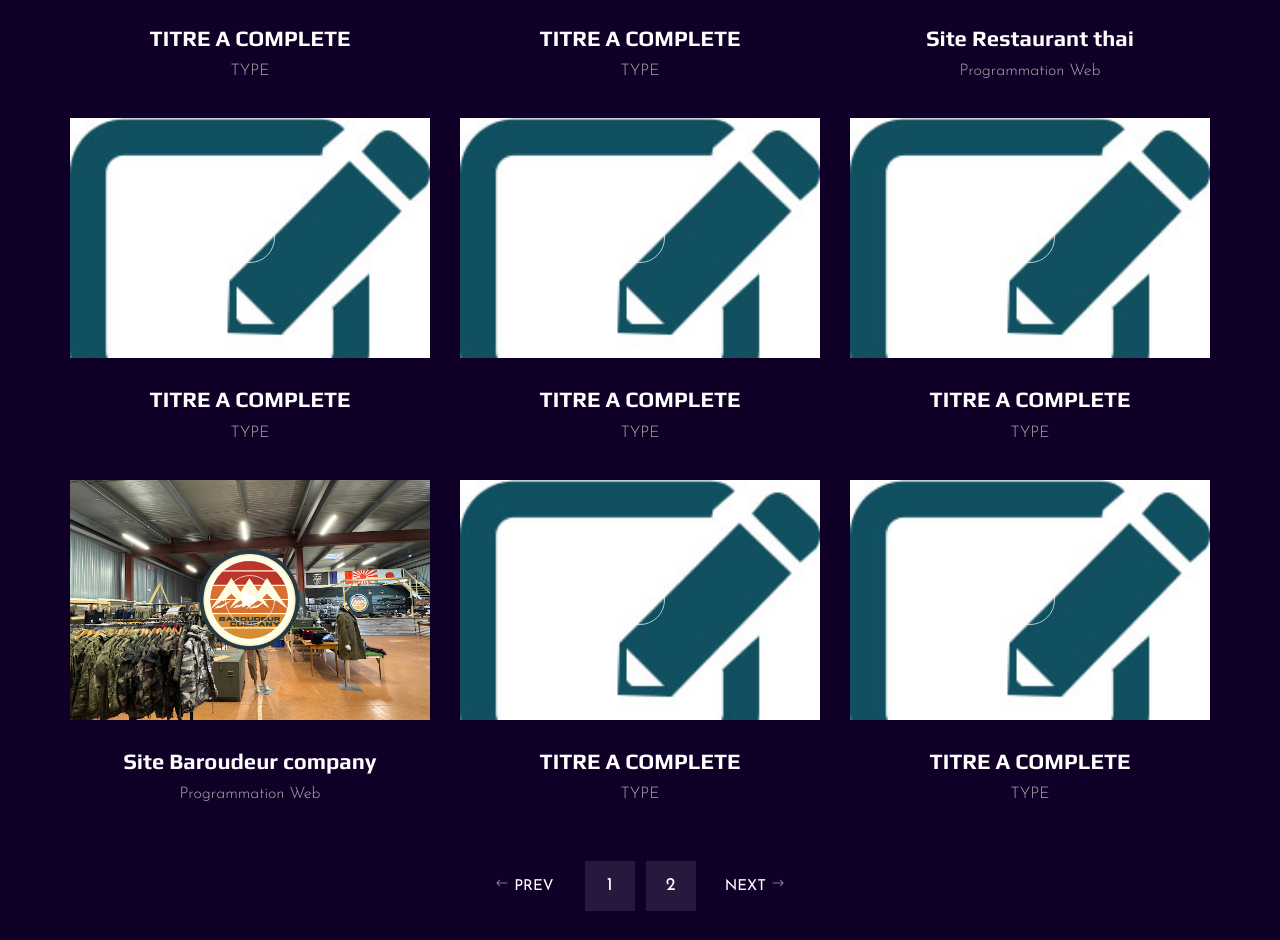
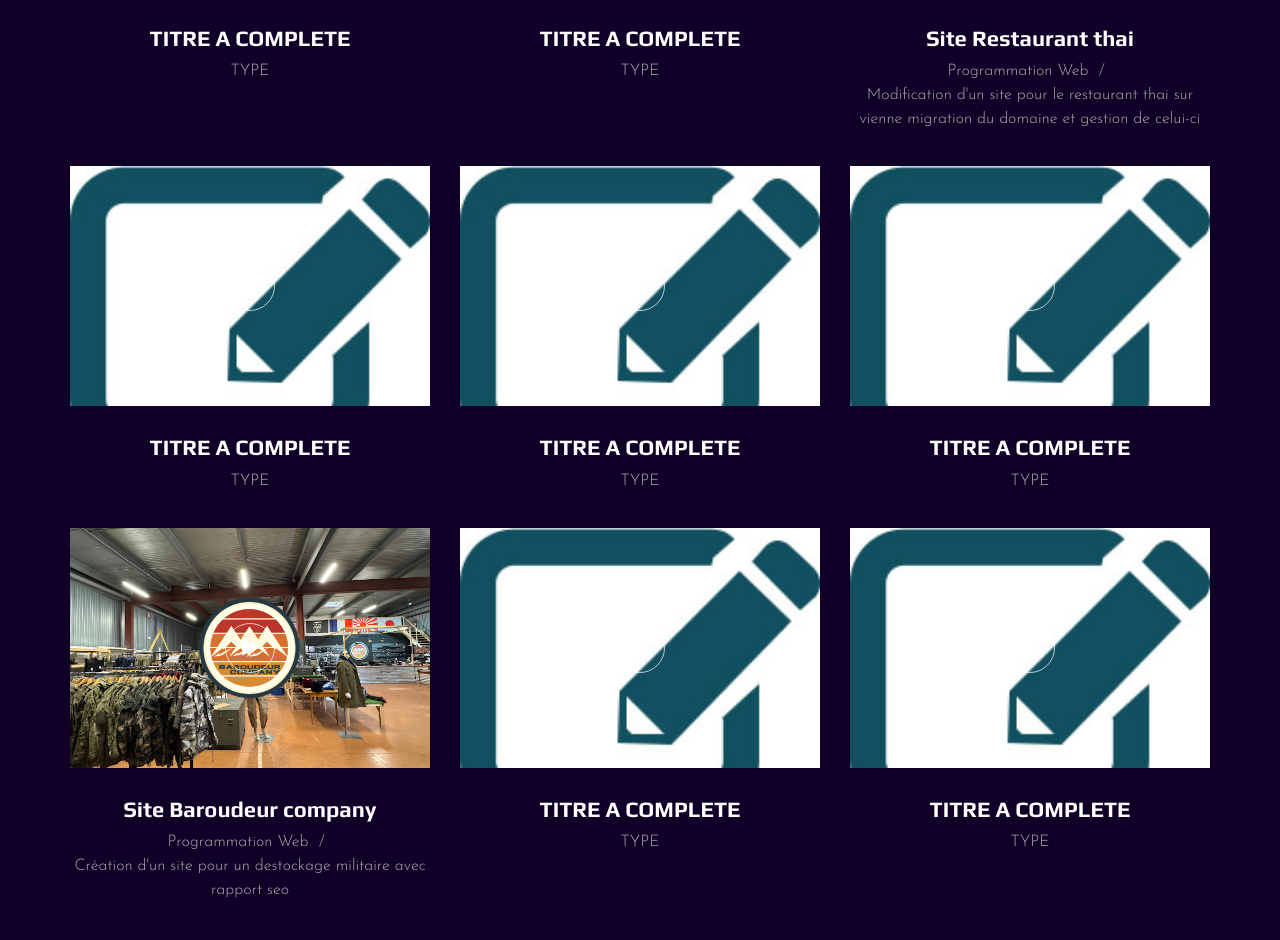
Before and after one commit to phv38/git-portfolio, a plain HTML site: page portfolio.html in a window 1280 px wide. Shown: the part 797-1737 px from the top of the page. Drawn offline with Linux system fonts and the light colour scheme.

Commit message:
Update portfolio.html

```diff
--- a/portfolio.html
+++ b/portfolio.html
@@ -145,6 +145,8 @@
                             <h4>Site Restaurant thai</h4>
                             <ul>
                                 <li>Programmation Web</li>
+                                <li>Modification d'un site pour le restaurant thai sur vienne
+                                migration du domaine et gestion de celui-ci</li>
                             </ul>
                         </div>
                     </div>
@@ -202,6 +204,8 @@
                             <h4>Site Baroudeur company</h4>
                             <ul>
                                 <li>Programmation Web</li>
+                                <li>Création d'un site pour un destockage militaire
+                                avec rapport seo</li>
                             </ul>
                         </div>
                     </div>
```
